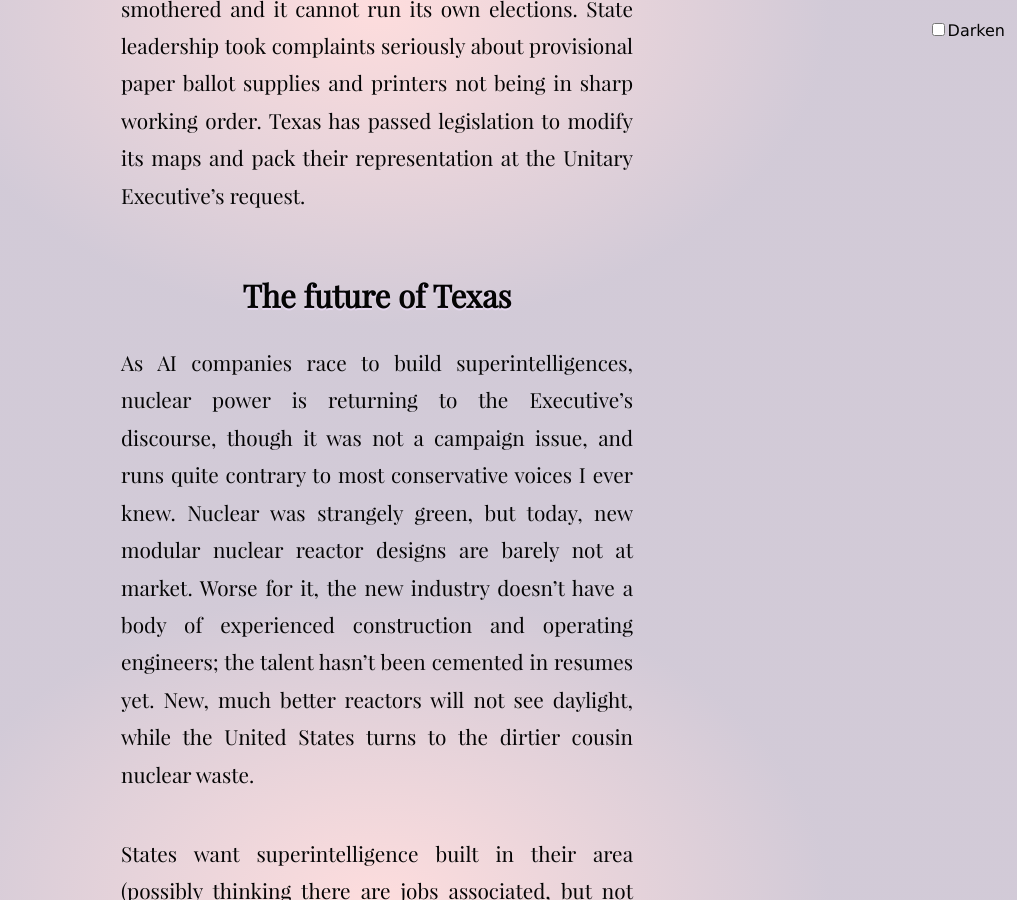
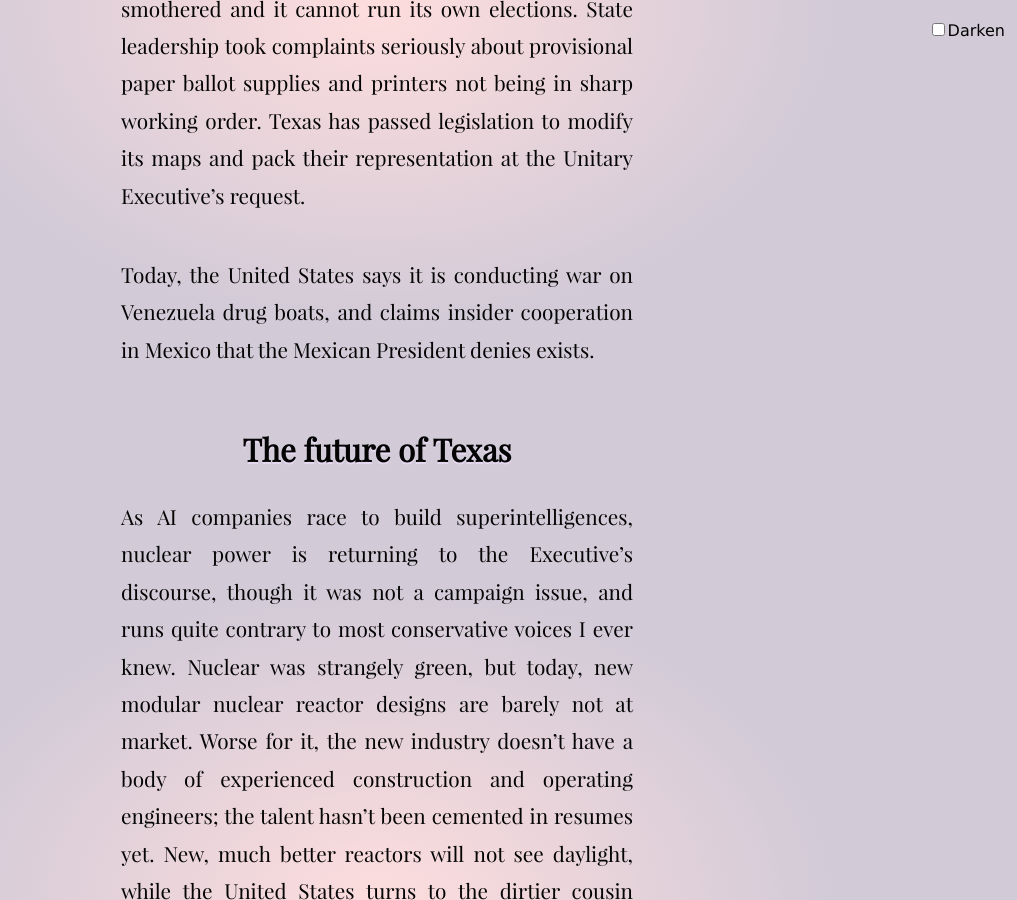
Before and after one commit to tiliv/antibody, a Jekyll site: the page built from docs/journal/autumn-ryan-Halfway-Democracy/index.md, in a window 1280 px wide and 900 px high, scrolled down 33743 px. Shown: the whole window, without its empty margins (263-1280 px from the left). Built offline with Jekyll 4.4.1, drawn with Linux system fonts in a browser that asks for light colours.

Commit message:
Add Mexico note

```diff
--- a/docs/journal/autumn-ryan-Halfway-Democracy/index.md
+++ b/docs/journal/autumn-ryan-Halfway-Democracy/index.md
@@ -244,6 +244,8 @@ Today, the flagrant disregard of what regulation does exist is explained with wa
 
 Today, Austin's political representation has been smothered and it cannot run its own elections. State leadership took complaints seriously about provisional paper ballot supplies and printers not being in sharp working order. Texas has passed legislation to modify its maps and pack their representation at the Unitary Executive's request.
 
+Today, the United States says it is conducting war on Venezuela drug boats, and claims insider cooperation in Mexico that the Mexican President denies exists.
+
 #### The future of Texas
 
 As AI companies race to build superintelligences, nuclear power is returning to the Executive's discourse, though it was not a campaign issue, and runs quite contrary to most conservative voices I ever knew. Nuclear was strangely green, but today, new modular nuclear reactor designs are barely not at market. Worse for it, the new industry doesn't have a body of experienced construction and operating engineers; the talent hasn't been cemented in resumes yet. New, much better reactors will not see daylight, while the United States turns to the dirtier cousin nuclear waste.
```
